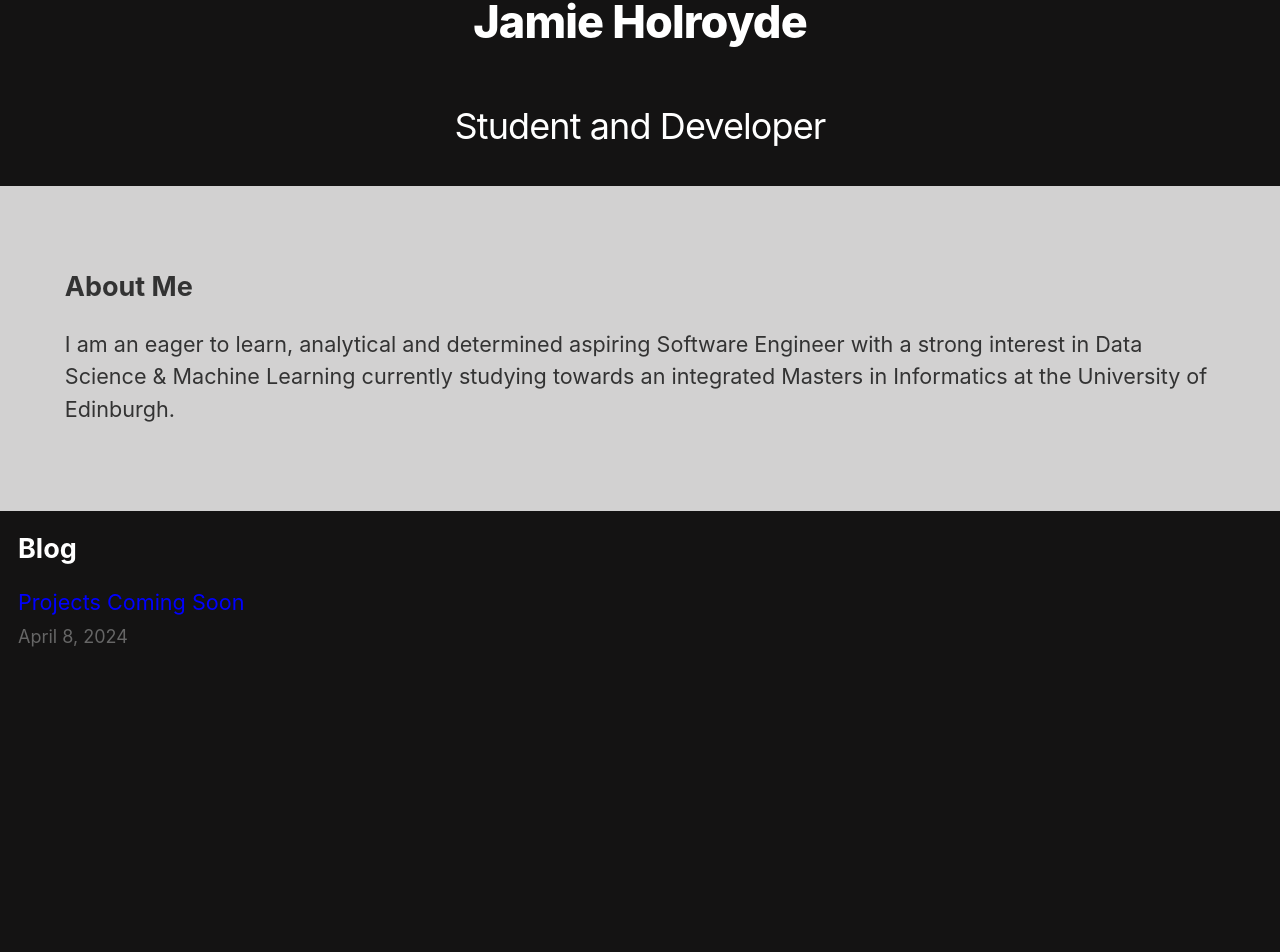
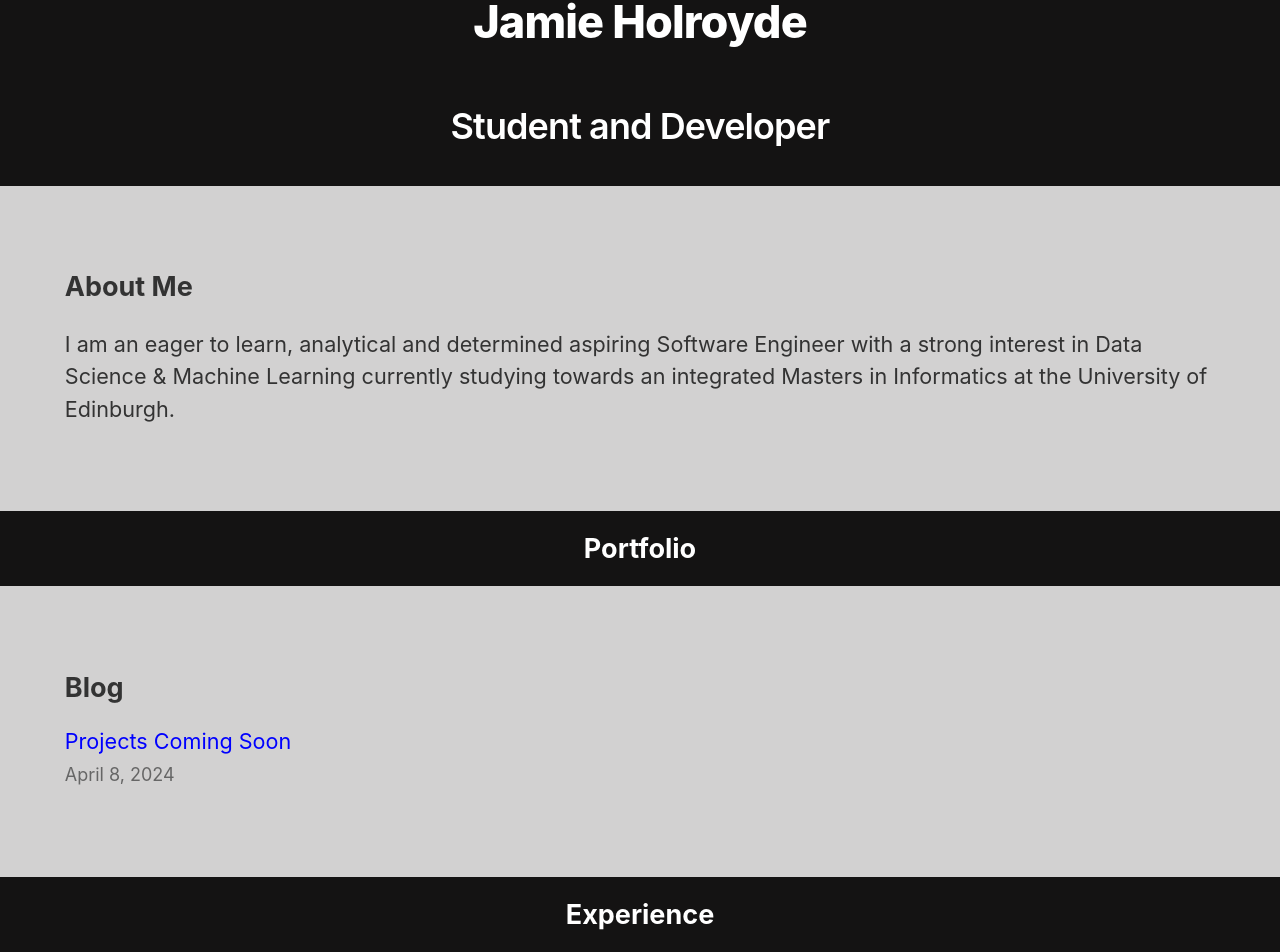
Before and after one commit to JamieHol-ai/Resume, a Next.js app: page /resume/ in a window 1280 px wide. Shown: the part 250-1202 px from the top of the page. Before the commit the page ends 1009 px from the top, so only its background shows below. Built offline with nearby package versions, Linux system fonts and the light colour scheme.

Commit message:
Finished home page outline

```diff
--- a/pages/index.js
+++ b/pages/index.js
@@ -29,6 +29,9 @@ export default function Home({ allPostsData}) {
         <p>I am an eager to learn, analytical and determined aspiring Software Engineer with a strong interest in Data Science & Machine Learning currently studying towards an integrated Masters in Informatics at the University of Edinburgh. </p>
       </section>
       <section className={`${utilStyles.headingMd} ${utilStyles.padding1px}`}>
+        <h2 className={`${utilStyles.headingLg} ${utilStyles.centre}`}>Portfolio</h2>
+      </section>
+      <section className={`${utilStyles.headingMd} ${utilStyles.padding1px} ${utilStyles.lightSec}`}>
         <h2 className={utilStyles.headingLg}>Blog</h2>
         <ul className={utilStyles.list}>
           {allPostsData.map(({ id, date, title }) => (
@@ -42,6 +45,9 @@ export default function Home({ allPostsData}) {
           ))}
         </ul>
       </section>
+      <section className={`${utilStyles.headingMd} ${utilStyles.padding1px}`}>
+        <h2 className={`${utilStyles.headingLg} ${utilStyles.centre}`}>Experience</h2>
+      </section>
     </Layout>
   );
 }
--- a/styles/utils.module.css
+++ b/styles/utils.module.css
@@ -9,7 +9,7 @@
   .headingXl {
     font-size: 2rem;
     line-height: 1.3;
-    font-weight: 400;
+    font-weight: 600;
     letter-spacing: -0.05rem;
     margin: 1rem 0;
   }
```
